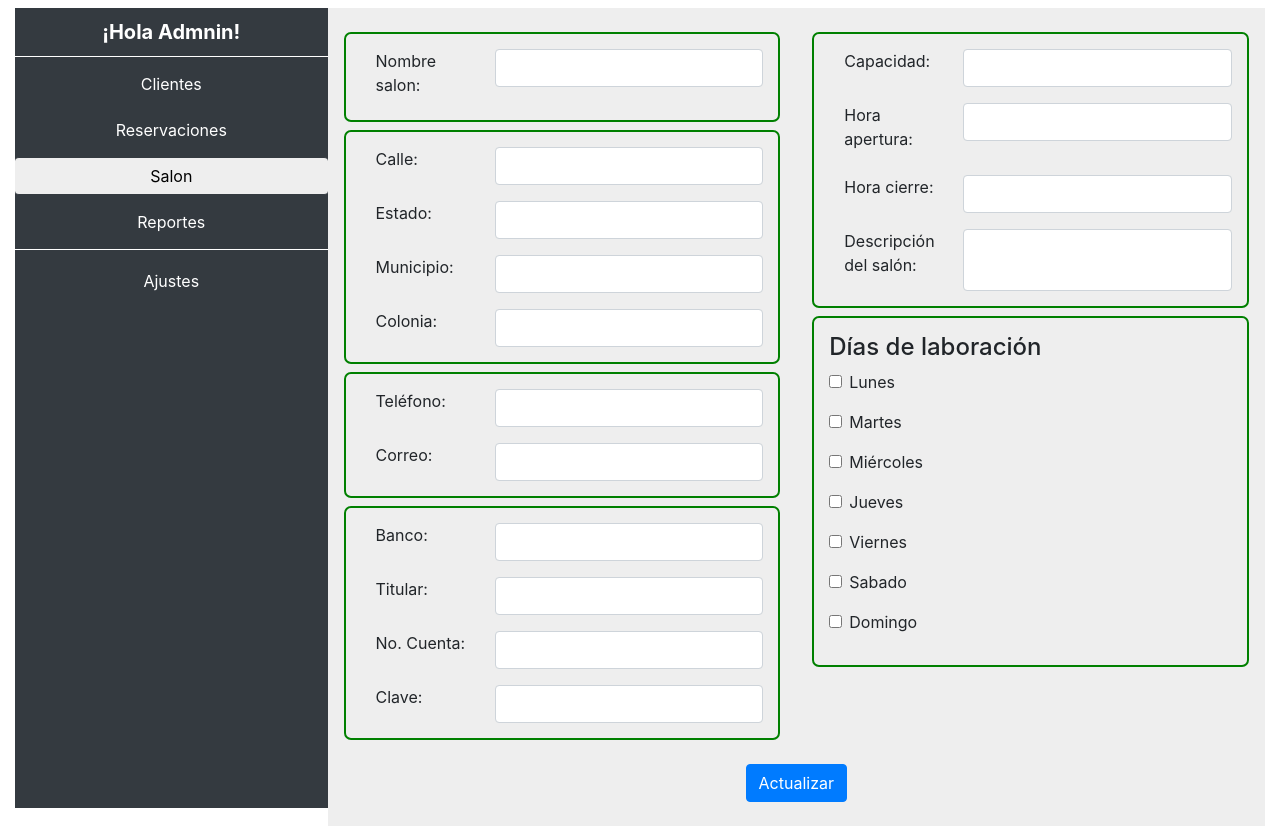
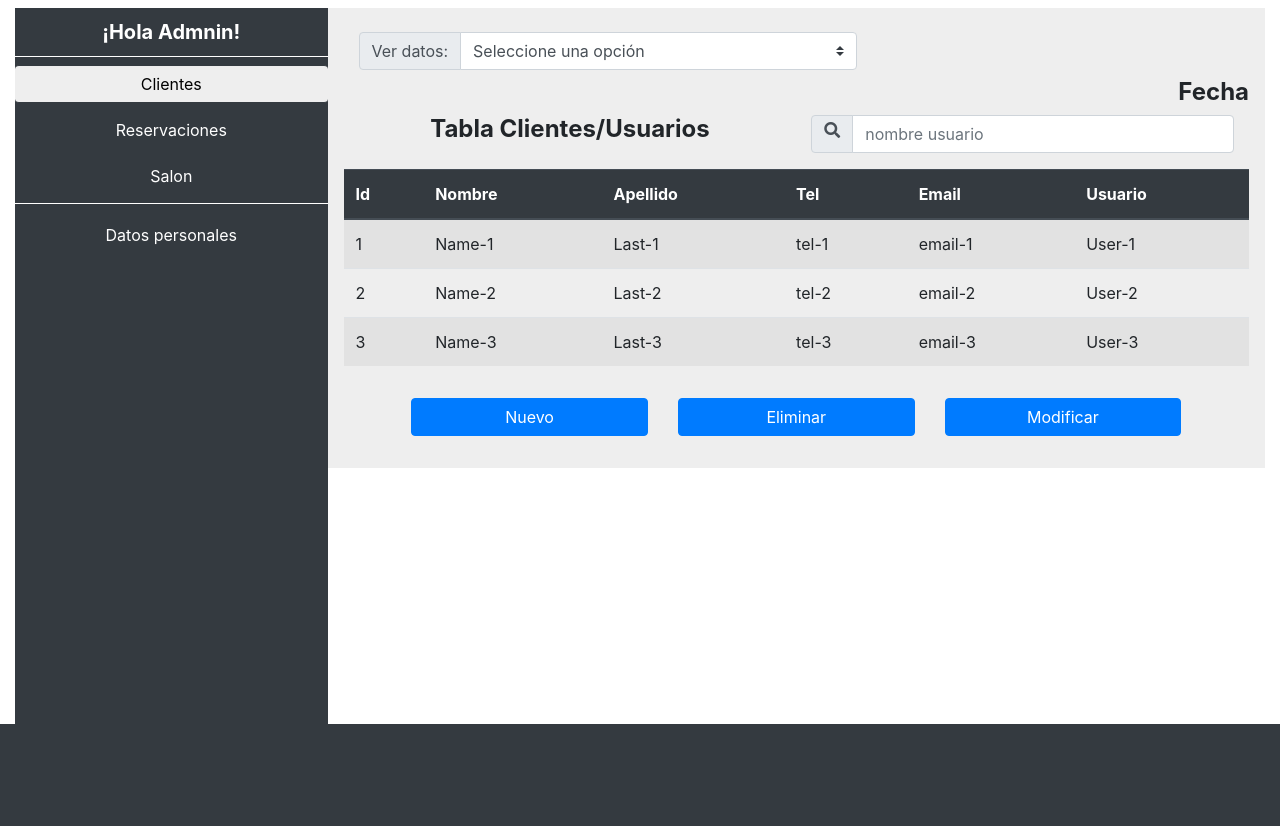
Before and after one commit to marnium/Front-SalEvent, a PHP site: page /admin/ in a window 1280 px wide. Shown: the part 76-902 px from the top of the page. After the commit the page ends 800 px from the top, so only its background shows below. Run offline with PHP 8.4, Linux system fonts and the light colour scheme.

Commit message:
Page admin modified[1]

```diff
--- a/admin/index.php
+++ b/admin/index.php
@@ -13,6 +13,9 @@
          color: black !important;
          border-left: none !important;
          border-right: none !important;
+      }
+      #nav-left {
+         top: 84px;
       }
       @media only screen and (min-width: 992px) {
          #nav-left {
@@ -51,17 +54,16 @@
    include('../partials/admin/navigation.html');
    ?>
    <main class="container-fluid mt-2">
-      <div id="nav-left" class="w-100 collapse text-center p-0 list-group list-group-flush bg-dark">
+      <div id="nav-left" class="w-100 collapse text-center p-0 list-group list-group-flush bg-dark sticky-top">
          <h5 class="list-group-item bg-dark text-white font-weight-bold mb-2" style="border-bottom-color: white;">¡Hola Admnin!</h5>
-         <span class="btn btn-dark btn-block" onclick="load_page(this)">Clientes</span>
-         <span class="btn btn-dark btn-block" onclick="load_page(this)">Reservaciones</span>
-         <span id="opt-salon" class="btn btn-dark btn-block option-selected" onclick="load_page(this, 'salon')">Salon</span>
-         <span class="btn btn-dark btn-block" onclick="load_page(this)">Reportes</span>
+         <span id="opt-customers" class="btn btn-dark btn-block option-selected" onclick="load_page(this, 'customers')">Clientes</span>
+         <span id="opt-reservations" class="btn btn-dark btn-block" onclick="load_page(this, 'reservations')">Reservaciones</span>
+         <span id="opt-salon" class="btn btn-dark btn-block" onclick="load_page(this, 'salon')">Salon</span>
          <div class="list-group-item bg-dark text-white mt-2 px-0" style="border: none; border-top: 1px solid white;">
-            <span id="opt-settings" class="btn btn-dark btn-block" onclick="load_page(this, 'settings')">Ajustes</span>
+            <span id="opt-personal-information" class="btn btn-dark btn-block" onclick="load_page(this, 'personal-information')">Datos personales</span>
          </div>
       </div>
-      <section id="settings" class="py-4 mt-3 px-0 col-lg-9 mt-lg-0 px-lg-3" style="background: #eeeeee; display: none;">
+      <section id="customers" class="py-4 mt-3 px-0 col-lg-9 mt-lg-0 px-lg-3" style="background: #eeeeee;">
          <article class="input-group mb-2 col-sm-7">
             <div class="input-group-prepend">
                <label for="select" class="input-group-text">Ver datos:</label>
@@ -134,16 +136,79 @@
             </div>
          </article>
       </section>
-      <section id="salon" class="py-4 px-0 mt-3 px-sm-3 col-lg-9 mt-lg-0 px-lg-3" style="background: #eeeeee;">
+      <section id="reservations" class="py-4 px-0 mt-3 px-sm-3 col-lg-9 mt-lg-0 px-lg-3" style="background: #eeeeee; display: none">
+         <article class="w-100 d-flex flex-wrap px-2 mb-3 text-center px-sm-0 px-lg-4 px-xl-5">
+            <div class="w-100 border border-dark bg-success">
+               <h2 class="font-weight-bold">14</h2>
+               <h5>Miércoles</h5>
+            </div>
+            <div class="bg-success border border-top-0 border-dark col-sm-6">
+               <h2 class="font-weight-bold">10</h2>
+               <h5>Octubre</h5>
+            </div>
+            <div class="bg-success border border-top-0 border-dark col-sm-6">
+               <h2 class="font-weight-bold">38</h2>
+               <h5>Semana</h5>
+            </div>
+         </article>
+         <article class="py-3 mb-3">
+            <h4 class="font-wieght-bold pl-2">Buscar Reservaciones:</h4>
+            <div class="py-3 px-1 px-sm-2 px-md-3 px-lg-4 px-xl-5">
+               <div class="input-group">
+                  <div class="input-group-prepend">
+                     <label for="res-today" class="input-group-text">
+                        <input type="radio" name="res-filter" id="res-today" class="mr-1" />Hoy</label>
+                     <label for="res-day" class="input-group-text">
+                        <input type="radio" name="res-filter" id="res-day" class="mr-1" />Seleccionar fecha</label>
+                  </div>
+                  <input type="date" class="form-control" style="width: auto;" />
+               </div>
+            </div>
+            <div class="border border-primary">
+               Calendario
+            </div>
+         </article>
+         <article class="pt-3 px-1 mb-3 px-md-3 px-lg-4 px-xl-5" style="font-size: 1.3rem;">
+            <div class="bg-warning mb-3 p-2 shadow rounded">
+               <div class="w-100 d-flex flex-wrap justify-content-around">
+                  <span>Cliente</span>
+                  <span>Teléfono</span>
+               </div>
+               <div class="w-100 d-flex flex-wrap justify-content-around">
+                  <span>Fecha</span>
+                  <span>Correo</span>
+               </div>
+               <div class="w-100 d-flex flex-wrap justify-content-around mb-3">
+                  <span class="font-weight-bold">Confirmar reservación</span>
+               </div>
+               <div class="w-100 d-flex justify-content-center">
+                  <button type="button" class="btn btn-primary">Confirmar</button>
+               </div>
+            </div>
+            <div class="bg-primary mb-3 p-2 shadow rounded">
+               <div class="w-100 d-flex flex-wrap justify-content-around">
+                  <span>Cliente</span>
+                  <span>Teléfono</span>
+               </div>
+               <div class="w-100 d-flex flex-wrap justify-content-around">
+                  <span>Fecha</span>
+                  <span>Correo</span>
+               </div>
+               <div class="w-100 d-flex flex-wrap justify-content-around">
+                  <span class="font-weight-bold">Reservación confirmada</span>
+               </div>
+            </div>
+         </article>
+      </section>
+      <section id="salon" class="py-4 px-0 mt-3 px-sm-3 col-lg-9 mt-lg-0 px-lg-3" style="background: #eeeeee; display: none">
          <form>
-            <div class="w-100 d-flex flex-wrap">
-               <div class="px-0 col-lg-6">
-                  <div class="pr-lg-3">
-                     <div class="w-100 d-flex flex-wrap box-input">
+            <article class="w-100 d-flex flex-wrap">
+               <div class="px-0 col-lg-6 pr-lg-3">
+                  <article class="w-100 d-flex flex-wrap box-input">
                      <label for="name_salon" class="col-sm-4">Nombre salon:</label>
                      <input type="text" name="name_salon" id="name_salon" class="form-control col-sm-8" />
-                     </div>
-                     <div class="box-input">
+                  </article>
+                  <article class="box-input">
                      <div class="w-100 d-flex flex-wrap form-group">
                         <label for="street" class="col-sm-4">Calle:</label>
                         <input type="text" name="street" id="street" class="form-control col-sm-8" />
@@ -160,8 +225,8 @@
                         <label for="suburb" class="col-sm-4">Colonia:</label>
                         <input type="text" name="suburb" id="suburb" class="form-control col-sm-8" />
                      </div>
-                     </div>
-                     <div class="box-input">
+                  </article>
+                  <article class="box-input">
                      <div class="w-100 d-flex flex-wrap form-group">
                         <label for="tel" class="col-sm-4">Teléfono:</label>
                         <input type="text" name="tel" id="tel" class="form-control col-sm-8" />
@@ -170,48 +235,20 @@
                         <label for="email" class="col-sm-4">Correo:</label>
                         <input type="email" name="email" id="email" class="form-control col-sm-8" />
                      </div>
+                  </article>
                </div>
-                     <div class="box-input">
-                        <div class="w-100 d-flex flex-wrap form-group">
-                           <label for="bank" class="col-sm-4">Banco:</label>
-                           <input type="text" name="bank" id="bank" class="form-control col-sm-8" />
-                        </div>
-                        <div class="w-100 d-flex flex-wrap form-group">
-                           <label for="owner" class="col-sm-4">Titular:</label>
-                           <input type="text" name="owner" id="owner" class="form-control col-sm-8" />
-                        </div>
-                        <div class="w-100 d-flex flex-wrap form-group">
-                           <label for="num_account" class="col-sm-4">No. Cuenta:</label>
-                           <input type="text" name="num_account" id="num_account" class="form-control col-sm-8" />
-                        </div>
-                        <div class="w-100 d-flex flex-wrap">
-                           <label for="key" class="col-sm-4">Clave:</label>
-                           <input type="text" name="key" id="key" class="form-control col-sm-8" />
-                        </div>
-                     </div>
-                  </div>
-               </div>
-               <div class="px-0 col-lg-6">
-                  <div class="pl-lg-3">
-                     <div class="box-input">
+               <div class="px-0 col-lg-6 pl-lg-3">
+                  <article class="box-input">
                      <div class="w-100 d-flex flex-wrap form-group">
                         <label for="capacity" class="col-sm-4">Capacidad:</label>
                         <input type="number" min="0" name="capacity" id="capacity" class="form-control col-sm-8" />
-                        </div>
-                        <div class="w-100 d-flex flex-wrap form-group">
-                           <label for="open" class="col-sm-4">Hora apertura:</label>
-                           <input type="text" name="opne" id="opne" class="form-control col-sm-8" />
-                        </div>
-                        <div class="w-100 d-flex flex-wrap form-group">
-                           <label for="close" class="col-sm-4">Hora cierre:</label>
-                           <input type="text" name="close" id="close" class="form-control col-sm-8" />
                      </div>
                      <div class="w-100 d-flex flex-wrap">
                         <label for="description_salon" class="col-sm-4">Descripción del salón:</label>
                         <textarea name="description_salon" cols="5" id="description_salon" class="form-control col-sm-8" style="resize: none;"></textarea>
                      </div>
-                     </div>
-                     <div class="box-input">
+                  </article>
+                  <article class="box-input">
                      <h4>Días de laboración</h4>
                      <div class="form-group form-check">
                         <label for="monday" class="form-check-label">
@@ -255,19 +292,61 @@
                            Domingo
                         </label>
                      </div>
+                  </article>
                </div>
+            </article>
+            <article class="w-100 mt-3 d-flex justify-content-center">
+               <input type="submit" value="Actualizar" class="btn btn-primary" />
+            </article>
+         </form>
+      </section>
+      <section id="personal-information" class="py-4 mt-3 px-1 px-sm-3 px-md-4 col-lg-9 mt-lg-0 px-lg-5" style="background: #eeeeee; display: none;">
+         <h3 class="text-center font-weight-bold">Administrador</h3>
+         <div class="form-group">
+            <label for="inf-lastname" class="font-weight-bold">Nombre completo</label>
+            <input id="inf-lastname" type="text" value="Administrador-1 Lastname" readonly class="form-control" />
          </div>
+         <div class="form-group">
+            <label for="inf-email" class="font-weight-bold">Email</label>
+            <input id="inf-email" type="text" value="amdin@salevent.com" readonly class="form-control" />
          </div>
+         <div class="form-group">
+            <label for="inf-tel" class="font-weight-bold">Teléfono</label>
+            <input id="inf-tel" type="text" value="9287476" readonly class="form-control" />
          </div>
-            <div class="w-100 mt-3 d-flex justify-content-center">
-               <input type="submit" value="Actualizar" class="btn btn-primary" />
+         <div class="form-group">
+            <label for="inf-user" class="font-weight-bold">Usuario</label>
+            <input id="inf-user" type="text" value="user-admin" readonly class="form-control" />
+         </div>
+         <div class="form-group">
+            <label for="inf-pass" class="font-weight-bold">Contraseña</label>
+            <button type="button" class="btn btn-link" onclick="show_or_hide_password(this, 'inf-pass')">Ver</button>
+            <input id="inf-pass" type="password" value="pass" readonly class="form-control" />
+         </div>
+         <form action="">
+            <div class="form-group">
+               <label for="inf-new-pass" class="font-weight-bold">Cambiar contraseña</label>
+               <input id="inf-new-pass" type="password" name="new_pass" placeholder="contraseña nueva" required class="form-control" />
+            </div>
+            <div class="form-group">
+               <label for="inf-retry-pass" class="font-weight-bold">Repetir contraseña</label>
+               <input id="inf-retry-pass" type="password" placeholder="contraseña nueva" required class="form-control" />
+            </div>
+            <div class="w-100 d-flex justify-content-center">
+               <input type="submit" value="Actualizar" class="btn btn-success" />
             </div>
          </form>
       </section>
    </main>
+   <script src="https://ajax.googleapis.com/ajax/libs/jquery/3.5.1/jquery.min.js"></script>
+   <script src="https://cdnjs.cloudflare.com/ajax/libs/popper.js/1.16.0/umd/popper.min.js"></script>
+   <script src="https://maxcdn.bootstrapcdn.com/bootstrap/4.5.2/js/bootstrap.min.js"></script>
    <script>
-      var option_page_current = document.getElementById('opt-salon');
-      var page_loaded_current = document.getElementById('salon');
+      $('.list-group span').on('click', function(){
+         $('.navbar-toggler').click();
+      });
+      var option_page_current = document.getElementById('opt-customers');
+      var page_loaded_current = document.getElementById('customers');
 
       function load_page(element, id_page) {
          if (active_option(element)) {
@@ -278,14 +357,7 @@
       }
       function active_option(element) {
          let list_class = element.className.split(' ');
-         if (list_class.lastIndexOf('option-selected') != -1) return false;
-
-         console.log('Activando ', element.firstChild.nodeValue, '...');
-
-         list_class.push('option-selected');
-         element.className = list_class.join(' ');
-
-         console.log('Hecho.');
+         if (list_class.lastIndexOf('option-selected') != -1) return false; //Si ya esta activo la opción se sale
 
          if (option_page_current) {
             console.log('Desactivando ', option_page_current.firstChild.nodeValue, '...');
@@ -296,6 +368,11 @@
             console.log('Hecho.');
          }
 
+         console.log('Activando ', element.firstChild.nodeValue, '...');
+         list_class.push('option-selected');
+         element.className = list_class.join(' ');
+         console.log('Hecho.');
+
          option_page_current = element;
          return true;
       }
@@ -303,19 +380,31 @@
          if (!id_page) return;
 
          if (page_loaded_current) {
+            console.log('Ocultando página ', page_loaded_current.id, '...');
             page_loaded_current.style.display = 'none';
+            console.log('Hecho.');
          }
 
          let component = document.getElementById(id_page);
          console.log('Mostrando página ', component.id, '...');
          component.style.display = 'block';
+         console.log('Hecho');
 
          page_loaded_current = component;
-         console.log('Hecho');
+      }
+      function show_or_hide_password(button, id_pass) {
+         let el = document.getElementById(id_pass);
+         if (el.type == 'password') {
+            el.type = 'text';
+            button.firstChild.nodeValue = 'Ocultar';
+         }
+         else {
+            el.type = 'password';
+            button.firstChild.nodeValue = 'Ver';
+         }
+      }
+      function valide_equals_password(id_pass1, id_pass2) {
       }
    </script>
-   <script src="https://ajax.googleapis.com/ajax/libs/jquery/3.5.1/jquery.min.js"></script>
-   <script src="https://cdnjs.cloudflare.com/ajax/libs/popper.js/1.16.0/umd/popper.min.js"></script>
-   <script src="https://maxcdn.bootstrapcdn.com/bootstrap/4.5.2/js/bootstrap.min.js"></script>
 </body>
 </html>
```
Lines whose indentation alone changed are shown as unchanged.
